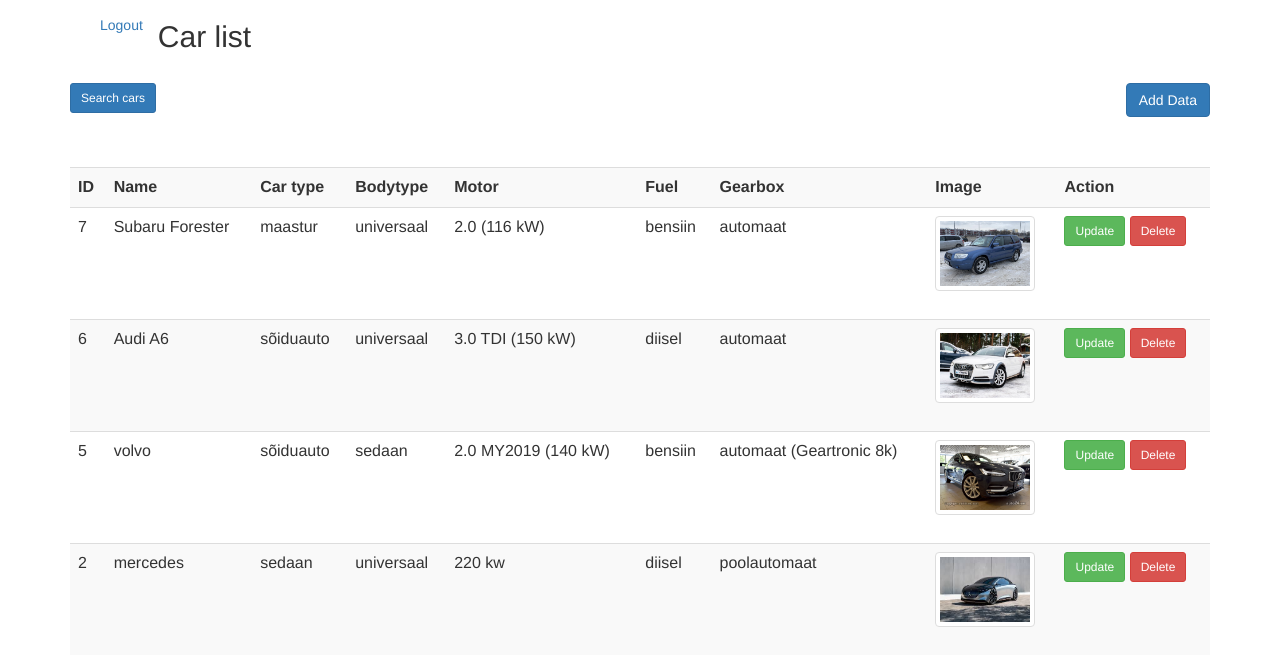
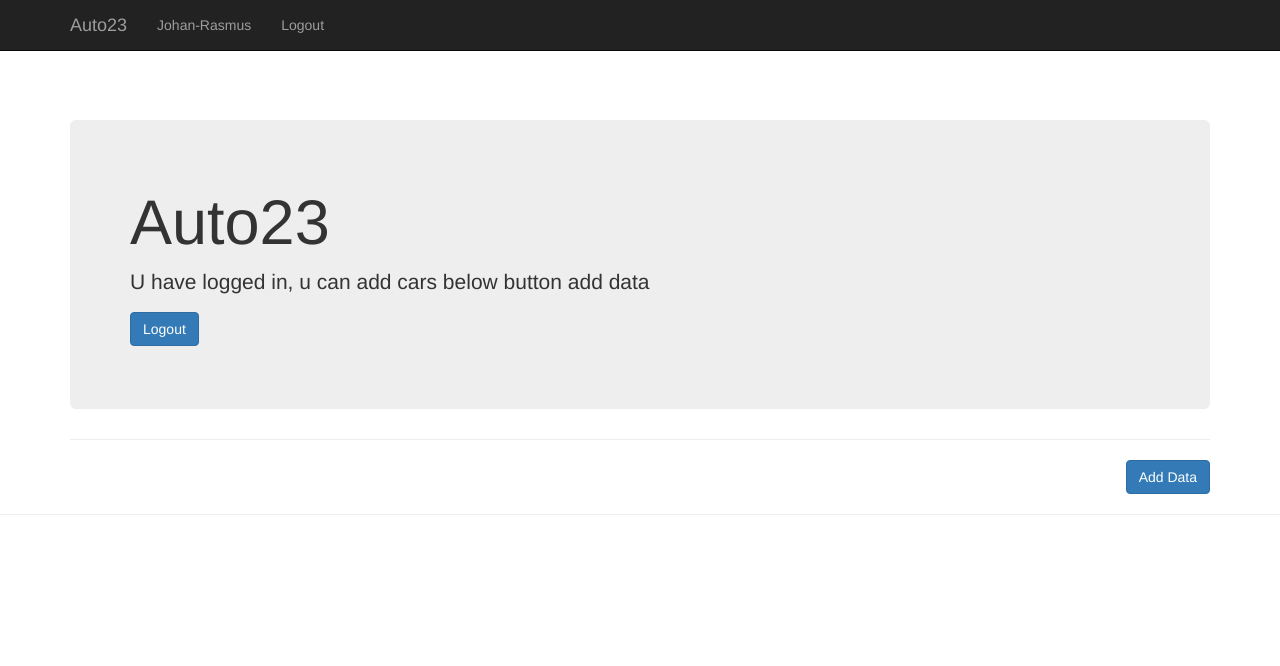
Before and after one commit to jrtear/autoprog, a PHP site: page /welcome.php in a window 1280 px wide. Shown: the top 666 px of the page. Run offline with PHP 8.4, Linux system fonts and the light colour scheme; a user stored in the database is signed in; data comes from the database, SQL or seed files in the repository.

Commit message:
Add files via upload

```diff
--- a/loginsystem/welcome.php
+++ b/loginsystem/welcome.php
@@ -1,132 +1,70 @@
 <?php
+session_start();
+if (strlen($_SESSION['id']==0)) {
+  header('location:logout.php');
+  } else{
 
-include 'includes/db.php';
-
-?>
-<!DOCTYPE html>
+?><!DOCTYPE html>
 <html lang="en">
 <head>
+
     <meta charset="utf-8">
-    <meta name="viewport" content="width=device-width, initial-scale=1.0">
+    <meta http-equiv="X-UA-Compatible" content="IE=edge">
+    <meta name="viewport" content="width=device-width, initial-scale=1">
     <meta name="description" content="">
-    <title>Car List</title>
+    <meta name="author" content="">
+    <title>Auto23 </title>
+    <link href="css/bootstrap.min.css" rel="stylesheet">
+    <link href="css/heroic-features.css" rel="stylesheet">
 </head>
-<meta name="viewport" content="width=device-width, initial-scale=1.0">
+<body>
+    <nav class="navbar navbar-inverse navbar-fixed-top" role="navigation">
         <div class="container">
+            <div class="navbar-header">
+                <button type="button" class="navbar-toggle" data-toggle="collapse" data-target="#bs-example-navbar-collapse-1">
+                    <span class="sr-only">Toggle navigation</span>
+                    <span class="icon-bar"></span>
+                    <span class="icon-bar"></span>
+                    <span class="icon-bar"></span>
+                </button>
+                <a class="navbar-brand" href="#">Auto23</a>
+            </div>
             <div class="collapse navbar-collapse" id="bs-example-navbar-collapse-1">
-                <ul class="nav navbar-nav" >
+                <ul class="nav navbar-nav">
+                    <li>
+                        <a href="#"><?php echo $_SESSION['name'];?></a>
+                    </li>
                     <li>
                         <a href="logout.php">Logout</a>
                     </li>
 
                 </ul>
-        <h2>Car list </h2>
             </div>
-   <br>
+        </div>
+    </nav>
+    <div class="container">
+        <header class="jumbotron hero-spacer">
+            <h1>Auto23</h1>
+            <p>U have logged in, u can add cars below button add data</p>
+            <p><a  href="logout.php" class="btn btn-primary btn-large">Logout </a>
+            </p>
+        </header>
 
-    <a href="insert.php" role="button" class="btn btn-primary pull-right">Add Data</a>
-    <form action="search.php" method="post">
-    <input type="submit" value=" Search cars" class="btn btn-sm btn-primary">
-</form>
-    <br>
-    <br>
-    <table class="table table-hover table-striped">
+        <hr>
 
-        <tr>
-            <th>ID</th>
-            <th>Name</th>
-            <th>Car type</th>
-            <th>Bodytype</th>
-            <th>Motor</th>
-            <th>Fuel</th>
-            <th>Gearbox</th>
-            <th>Image</th>
-            <th>Action</th>
-        </tr>
-<?php
 
-$query = "SELECT * FROM car ORDER BY id DESC ";
 
-$result = mysqli_query($conn,$query);
+<a href="addcar.php" role="button" class="btn btn-primary pull-right">Add Data</a>
 
-if(mysqli_num_rows($result) > 0){
-
-    while($row = mysqli_fetch_array($result)){
-
-        $id    = $row['id'];
-        $name    = $row['name'];
-        $car_type  = $row['car_type'];
-        $bodytype  = $row['bodytype'];
-        $motor  = $row['motor'];
-        $fuel = $row['fuel'];
-        $gearbox = $row['gearbox'];
-        $image = $row['image'];
-
-?>
-
-        <tr>
-            <td><?=$id; ?></td>
-            <td><?=$name; ?></td>
-            <td><?=$car_type; ?></td>
-            <td><?=$bodytype; ?></td>
-            <td><?=$motor; ?></td>
-            <td><?=$fuel; ?></td>
-            <td><?=$gearbox; ?></td>
-            <td>
-               <img src= "<?= "images/".$image?>" alt="<?= $name ?>" class="thumbnail" width="100px" height="75px">
-            </td>
-            <td><a href="update.php?update=<?php echo $id ?>" class="btn btn-success btn-sm" role="button">Update</a>
-            <a href="welcome.php?delete=<?php echo $id ?>" class="btn btn-danger btn-sm" id="delete" role="button">Delete</a></td>
-        </tr>
-<?php
-    }
-}
-
-    if(isset($_GET['delete'])){
-
-        $id = $_GET['delete'];
-
-        $image = "SELECT * FROM car WHERE id = $id";
-
-        $query1 = mysqli_query($conn,$image);
-
-        while($row = mysqli_fetch_array($query1))
-        {
-             $img= $row['image'];
-        }
-
-            /*unlink("images/".$img);*/
-
-        $query = "DELETE FROM car WHERE id = $id";
-
-        $result = mysqli_query($conn,$query);
-
-        if($result){
-
-            header('location:welcome.php');
-
-        }
-    }
-
-?>
-
-    </table>
         </div>
 
-<script>
-    $(document).ready(function(){
-
-        $('#delete').click(function(){
-            if(!confirm("do you want to delete?"))
-            {
-                return false;
-            }
-            else
-            {
-                return true;
-            }
-        });
+        <hr>
 
 
-    });
-</script>
+    </div>
+    <script src="js/jquery.js"></script>
+    <script src="js/bootstrap.min.js"></script>
+</body>
+
+</html>
+<?php } ?>
```
Also changed, not shown: loginsystem/addcar.php (+61 -21 lines), loginsystem/insert.php (+37 -1 lines), loginsystem/search.php (+44 -6 lines). Lines whose indentation alone changed are shown as unchanged.
